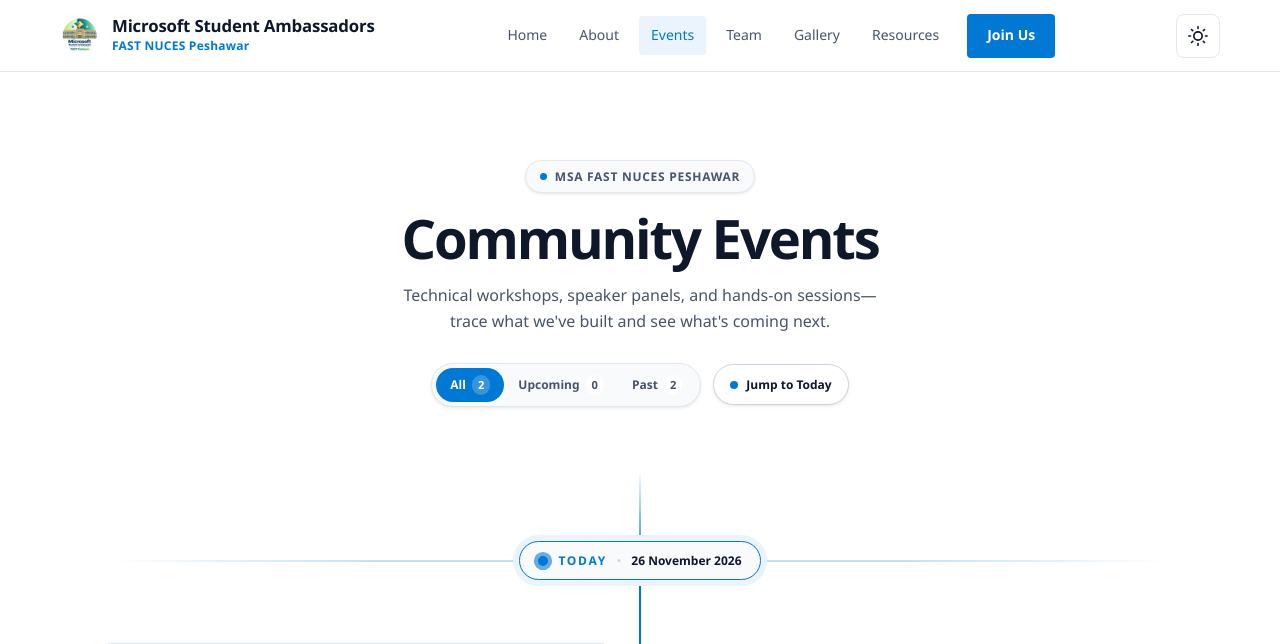
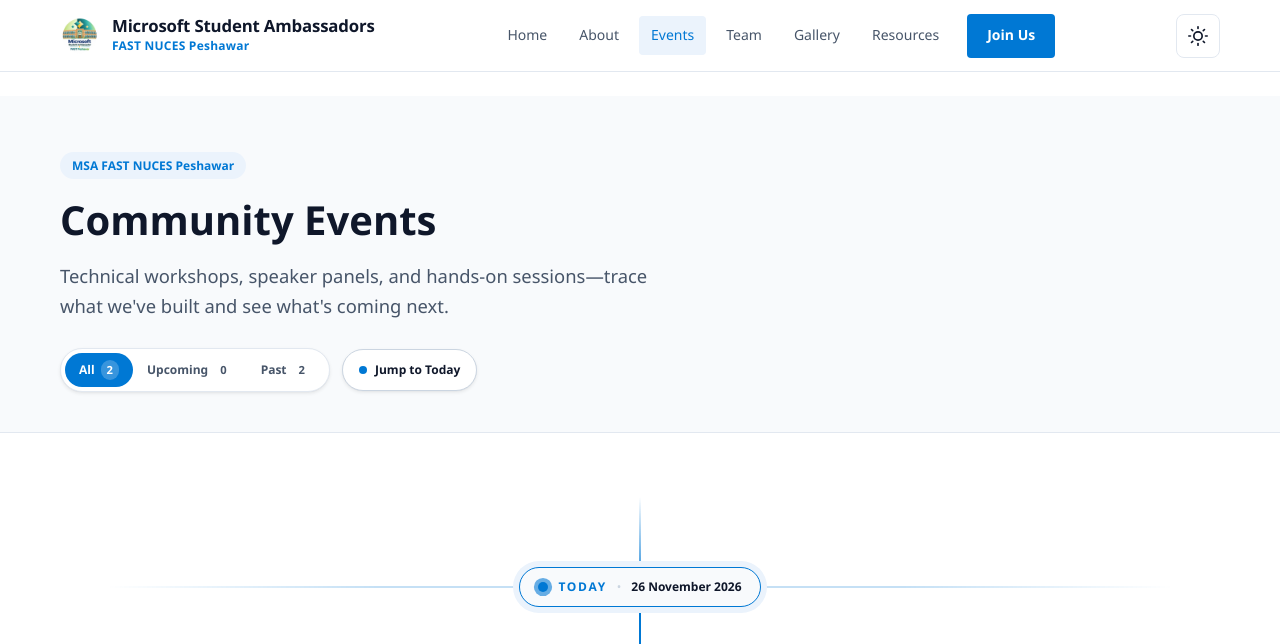
Before and after one commit to msafastpwr/msafastpwr.github.io, a Jekyll site: the page built from events/index.html, in a window 1280 px wide and 1400 px high. Shown: the top 644 px of the window. Built offline with Jekyll 4.4.1, drawn with Linux system fonts in a browser that asks for light colours; grey boxes are pictures that could not be loaded.

Commit message:
Address review feedback on events page

```diff
--- a/events/events.css
+++ b/events/events.css
@@ -14,52 +14,41 @@
    HEADER & FILTER TOOLBAR
    ========================================= */
 
+.events-hero {
+  width: 100%;
+  padding: 3.5rem 0 2.5rem 0;
+  border-bottom: 1px solid var(--border-subtle);
+  background: var(--bg-surface);
+}
+
 .events-header {
-  max-width: 680px;
-  margin: 0 auto 64px;
-  text-align: center;
+  max-width: 800px;
+  text-align: left;
   animation: events-rise 550ms cubic-bezier(0.2, 0.75, 0.2, 1) both;
 }
 
-.events-header-badge {
-  display: inline-flex;
-  align-items: center;
-  gap: 8px;
-  margin-bottom: 16px;
-  padding: 6px 14px;
-  border: 1px solid var(--border-subtle);
-  border-radius: 999px;
-  background: var(--bg-surface);
-  color: var(--text-secondary);
+.events-tag {
+  display: inline-block;
+  margin-bottom: 1rem;
+  padding: 0.25rem 0.75rem;
+  border-radius: var(--border-radius-full, 999px);
+  background: var(--ms-blue-tint);
+  color: var(--ms-blue);
   font-size: var(--font-size-xs);
-  font-weight: 700;
-  letter-spacing: 0.06em;
-  text-transform: uppercase;
-  box-shadow: var(--card-shadow);
-}
-
-.events-header-dot {
-  width: 7px;
-  height: 7px;
-  border-radius: 50%;
-  background: var(--ms-blue);
+  font-weight: 600;
 }
 
 .events-header h1 {
-  margin: 0 0 14px;
+  margin: 0;
   color: var(--text-primary);
-  font-size: clamp(2.35rem, 5vw, 3.4rem);
-  font-weight: 800;
-  letter-spacing: -0.04em;
-  line-height: 1.08;
 }
 
-.events-header p {
-  margin: 0 auto 28px;
-  max-width: 52ch;
+.events-lead {
+  max-width: 58ch;
+  margin: 1rem 0 1.75rem;
   color: var(--text-secondary);
-  font-size: var(--font-size-body);
-  line-height: 1.65;
+  font-size: 1.15rem;
+  line-height: 1.6;
   animation: events-rise 550ms 100ms cubic-bezier(0.2, 0.75, 0.2, 1) both;
 }
 
@@ -67,7 +56,7 @@
   display: flex;
   flex-wrap: wrap;
   align-items: center;
-  justify-content: center;
+  justify-content: flex-start;
   gap: 12px;
 }
 
@@ -76,7 +65,7 @@
   padding: 4px;
   border: 1px solid var(--border-subtle);
   border-radius: 999px;
-  background: var(--bg-surface);
+  background: var(--bg-card);
   box-shadow: var(--card-shadow);
 }
 
@@ -327,8 +316,9 @@
   grid-column: 3;
 }
 
-.events-item-is-upcoming .events-item-card {
-  border-top: 3px solid var(--ms-blue);
+.events-item-is-upcoming .events-date-tile {
+  border-color: var(--border-subtle);
+  background: var(--bg-surface-elevated);
 }
 
 .events-item-banner {
@@ -375,8 +365,8 @@
 }
 
 .events-item-is-upcoming .events-date-tile {
-  border-color: transparent;
-  background: var(--ms-blue-tint);
+  border-color: var(--border-subtle);
+  background: var(--bg-surface-elevated);
 }
 
 .events-date-month {
@@ -388,7 +378,7 @@
 }
 
 .events-item-is-upcoming .events-date-month {
-  color: var(--ms-blue);
+  color: var(--text-secondary);
 }
 
 .events-date-day {
@@ -991,7 +981,11 @@ html.events-modal-open {
   }
 
   .events-header {
-    margin-bottom: 48px;
+    margin-bottom: 0;
+  }
+
+  .events-hero {
+    padding: 2.5rem 0 2rem;
   }
 
   .events-timeline::before {
--- a/events/index.html
+++ b/events/index.html
@@ -6,15 +6,13 @@ css: "/events/events.css"
 js: "/events/events.js"
 ---
 
-<section class="events-page">
+<section class="events-hero">
+  <div class="container">
+    <header class="events-header">
+      <span class="events-tag">MSA FAST NUCES Peshawar</span>
 
-  <header class="events-header">
-    <div class="events-header-badge">
-      <span class="events-header-dot" aria-hidden="true"></span>
-      <span>MSA FAST NUCES Peshawar</span>
-    </div>
       <h1>Community Events</h1>
-    <p>Technical workshops, speaker panels, and hands-on sessions—trace what we've built and see what's coming next.</p>
+      <p class="events-lead">Technical workshops, speaker panels, and hands-on sessions—trace what we've built and see what's coming next.</p>
 
       <div class="events-controls" role="toolbar" aria-label="Timeline controls">
         <div class="events-filters" role="group" aria-label="Filter events by time">
@@ -35,17 +33,13 @@ js: "/events/events.js"
         </button>
       </div>
     </header>
+  </div>
+</section>
 
+<section class="events-page">
   <div class="events-timeline" id="events-timeline" data-filter-state="all">
+    <div class="events-list events-list-upcoming" id="events-upcoming" aria-label="Upcoming events"></div>
 
-    <!-- Upcoming events (farthest first, nearest sits next to TODAY) -->
-    <div
-      class="events-list events-list-upcoming"
-      id="events-upcoming"
-      aria-label="Upcoming events"
-    ></div>
-
-    <!-- Present horizon marker -->
     <div class="events-present" id="events-present">
       <div class="events-present-line" aria-hidden="true"></div>
       <div class="events-present-pill">
@@ -56,42 +50,19 @@ js: "/events/events.js"
       </div>
     </div>
 
-    <!-- Past events (most recent first) -->
-    <div
-      class="events-list events-list-past"
-      id="events-past"
-      aria-label="Past events"
-    ></div>
-
+    <div class="events-list events-list-past" id="events-past" aria-label="Past events"></div>
   </div>
 
-  <p class="events-empty" id="events-empty" hidden>
-    No events to display yet.
-  </p>
-
+  <p class="events-empty" id="events-empty" hidden>No events to display yet.</p>
 </section>
 
-<!-- Event details popup -->
 <dialog class="events-modal" id="events-modal" aria-label="Event details">
-
   <div class="events-modal-content">
-
-    <button
-      class="events-modal-close"
-      id="events-modal-close"
-      type="button"
-      aria-label="Close event details"
-    >
-      &times;
-    </button>
-
+    <button class="events-modal-close" id="events-modal-close" type="button" aria-label="Close event details">&times;</button>
     <div id="events-modal-body"></div>
-
   </div>
-
 </dialog>
 
-<!-- Event data supplied by Jekyll -->
 <script type="application/json" id="events-data">
   {{ site.data.events | jsonify }}
 </script>
```
Lines whose indentation alone changed are shown as unchanged.
